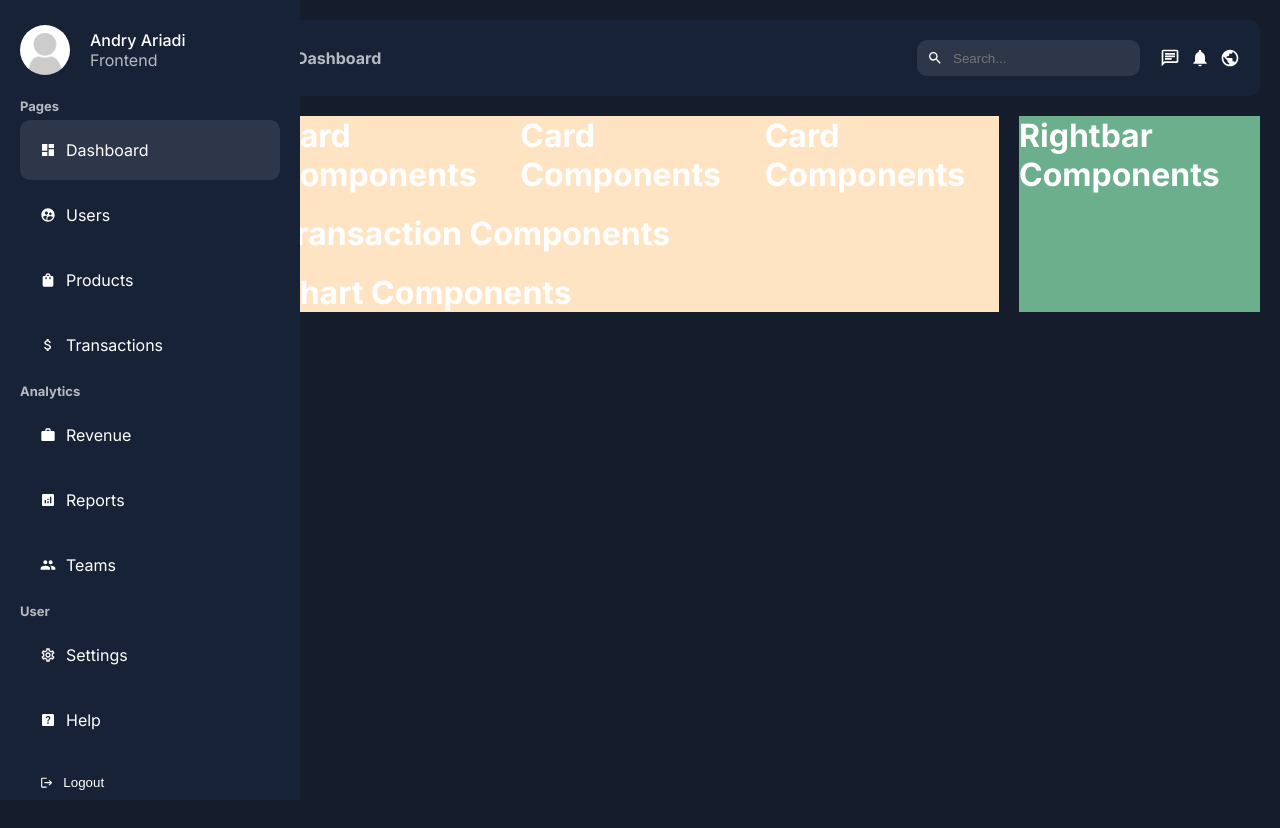
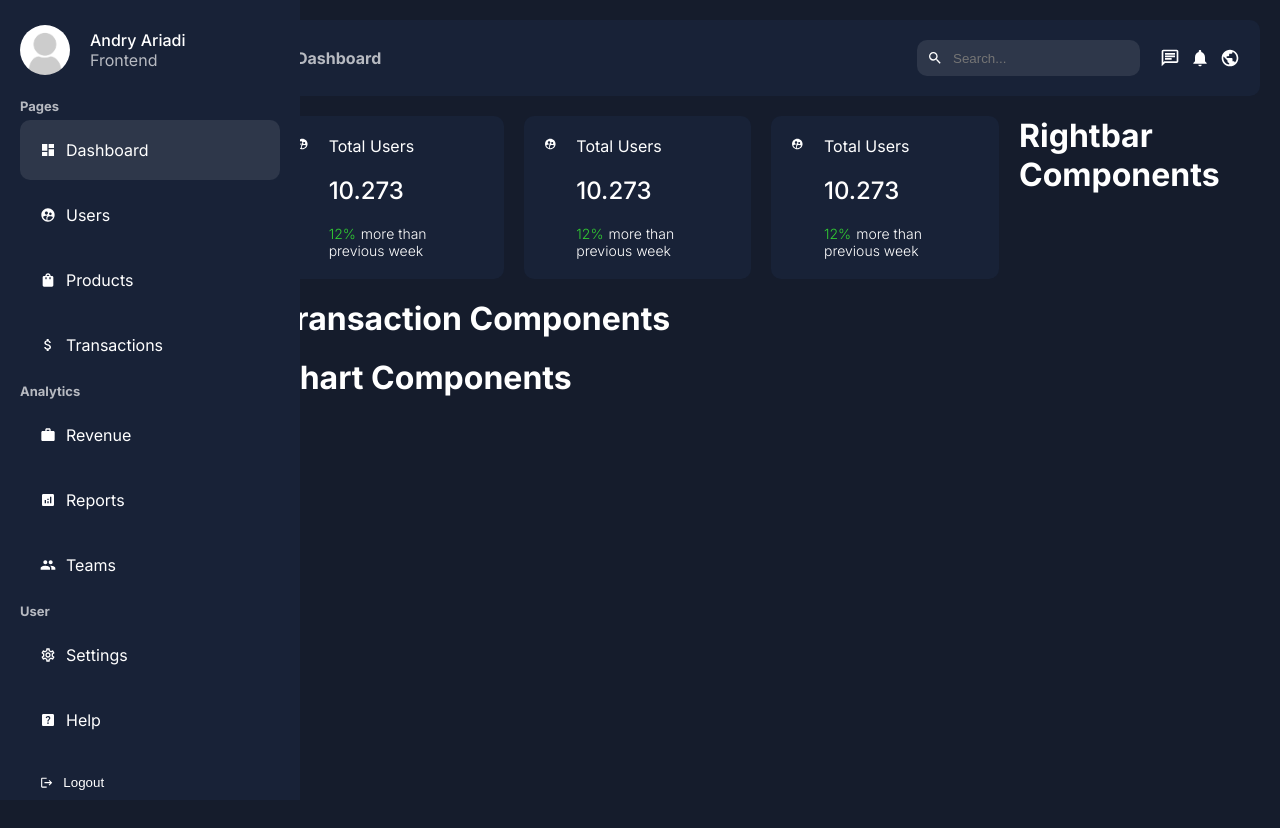
Before and after one commit to andryariadi/CMS-Dashboard-, a Next.js app in the folder cms-dashboard/: page /dashboard in a window 1280 px wide. Shown: the top 828 px of the page. After the commit the page ends 800 px from the top, so only its background shows below. Built offline with nearby package versions, Linux system fonts and the light colour scheme.

Commit message:
styling card

```diff
--- a/cms-dashboard/src/app/dashboard/dashboard.module.css
+++ b/cms-dashboard/src/app/dashboard/dashboard.module.css
@@ -1,7 +1,6 @@
 .container {
   position: relative;
   display: flex;
-  height: 1000px;
 }
 
 .sidebar {
@@ -60,14 +59,12 @@
   display: flex;
   flex-direction: column;
   gap: 20px;
-  background-color: bisque;
 }
 .card {
   display: flex;
   justify-content: space-between;
-  gap: 10px;
+  gap: 20px;
 }
 .rightbar {
   flex: 1;
-  background-color: #6baf8d;
 }
--- a/cms-dashboard/src/components/dashboard/card/card.jsx
+++ b/cms-dashboard/src/components/dashboard/card/card.jsx
@@ -1,7 +1,19 @@
+import { MdSupervisedUserCircle } from "react-icons/md";
+import styles from "./card.module.css";
 export default function Card() {
   return (
     <>
-      <h1>Card Components</h1>
+      <div className={styles.container}>
+        <MdSupervisedUserCircle />
+        <div className={styles.texts}>
+          <span className={styles.titleUser}>Total Users</span>
+          <span className={styles.value}>10.273</span>
+          <span className={styles.detail}>
+            <span className={styles.positive}>12%</span>
+            more than previous week
+          </span>
+        </div>
+      </div>
     </>
   );
 }
--- a/cms-dashboard/src/components/dashboard/card/card.module.css
+++ b/cms-dashboard/src/components/dashboard/card/card.module.css
@@ -0,0 +1,35 @@
+.container {
+  display: flex;
+  gap: 20px;
+  padding: 20px;
+  border-radius: 10px;
+  background-color: var(--bgSoft);
+  cursor: pointer;
+  width: clamp(50px, 100%, 100%);
+  z-index: 999;
+}
+
+.container:hover {
+  background-color: #2e374a !important;
+  transition: all 1s ease;
+}
+
+.texts {
+  display: flex;
+  flex-direction: column;
+  gap: 20px;
+}
+.titleUser {
+}
+.value {
+  font-size: 24px;
+  font-weight: 500;
+}
+.detail {
+  font-size: 14px;
+  font-weight: 300;
+}
+.positive {
+  margin-right: 5px;
+  color: limegreen;
+}
```
